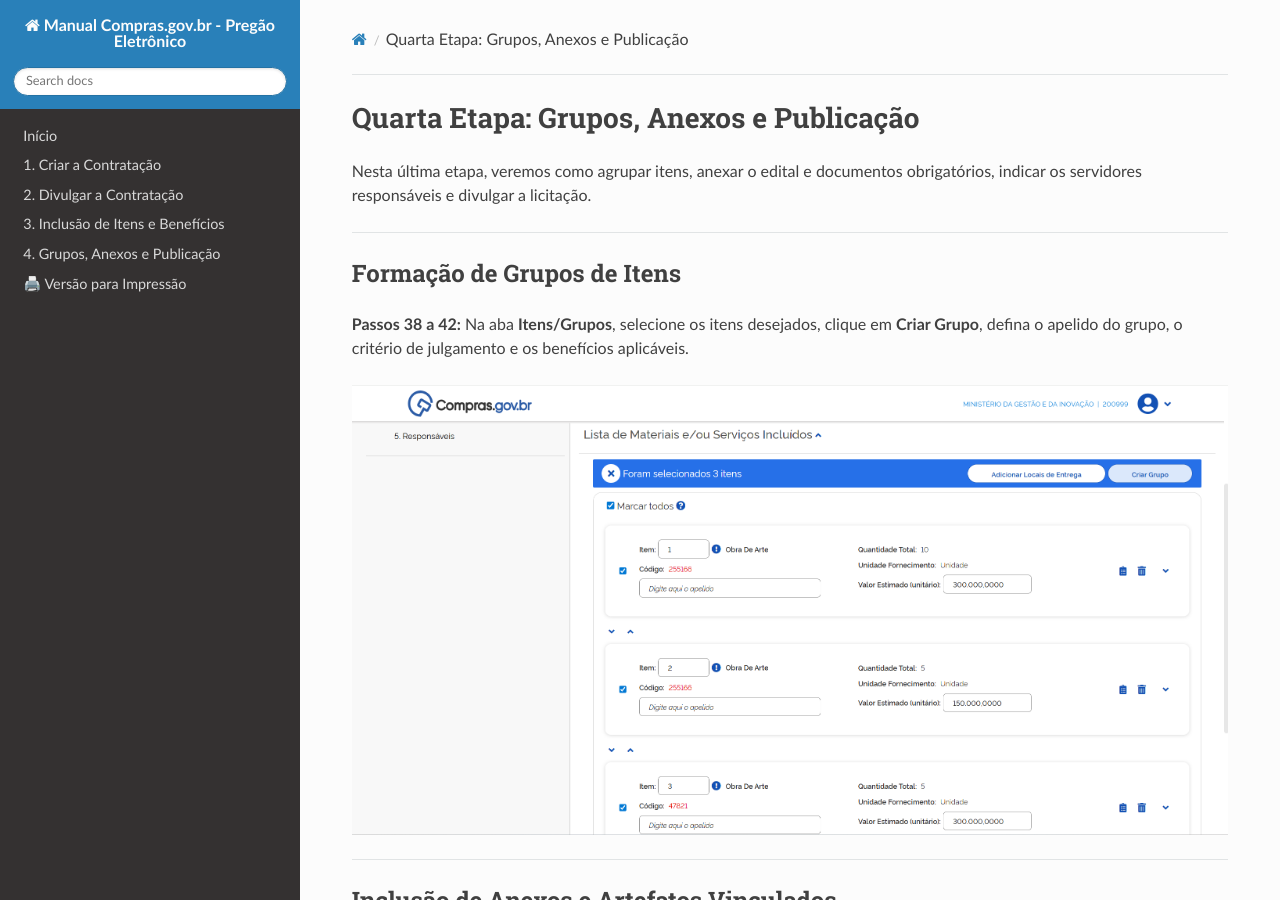
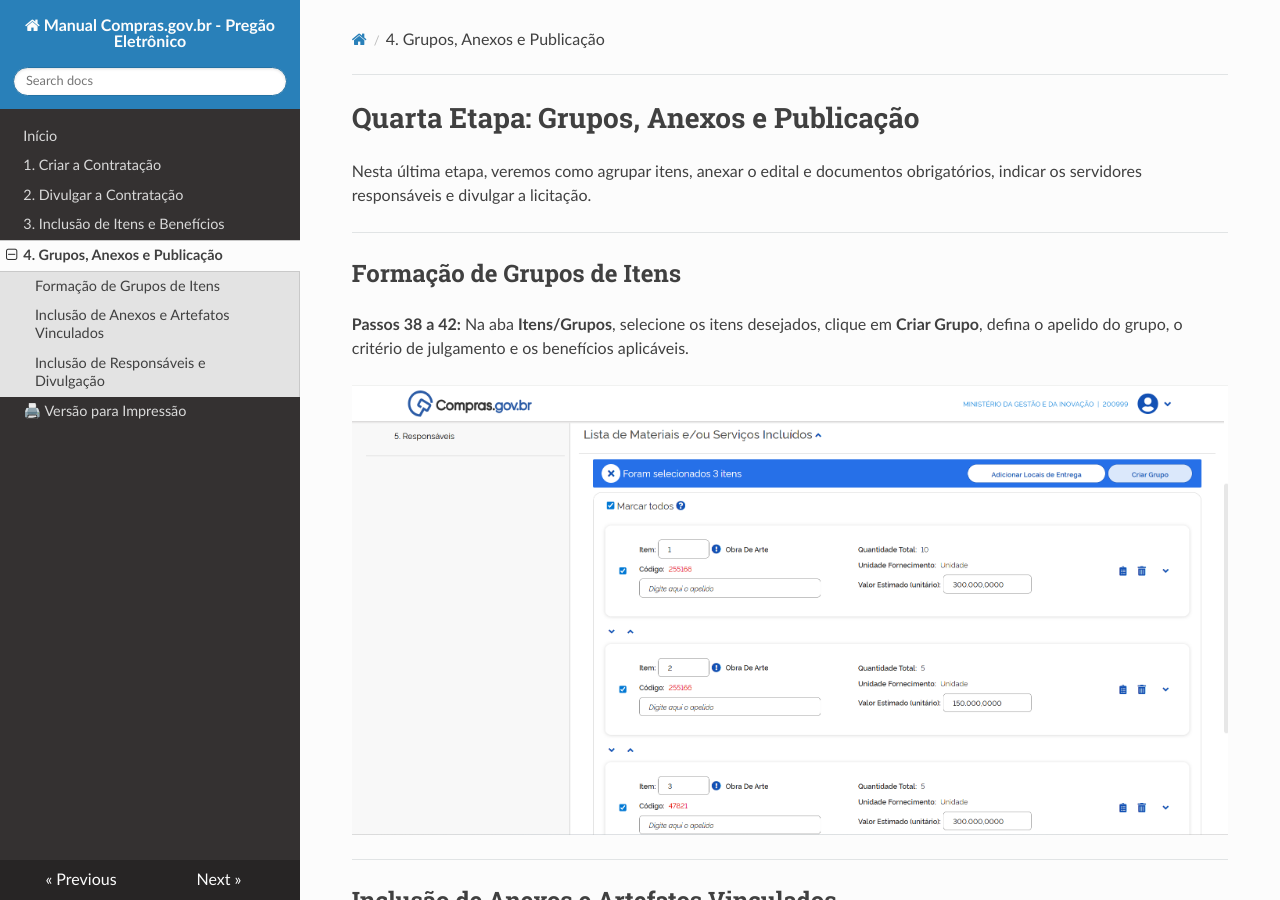
Before and after one commit to emilix10-bit/manual-compras-pregao, an MkDocs documentation site: the page built from docs/04-grupos-anexos-responsaveis.md, in a window 1280 px wide and 900 px high. Built offline with MkDocs 1.6.1, drawn with Linux system fonts in a browser that asks for light colours; nearby versions of some CDN libraries; part of the change alters nothing that is shown.

Commit message:
Update mkdocs.yml

```diff
--- a/mkdocs.yml
+++ b/mkdocs.yml
@@ -8,7 +8,7 @@ nav:
   - 1. Criar a Contratação: 01-criar-contratacao.md
   - 2. Divulgar a Contratação: 02-divulgar-contratacao.md
   - 3. Inclusão de Itens e Benefícios: 03-inclusao-itens.md
-  - 4. Grupos, Anexos e Publicação: 04-grupos-anexos-publicacao.md
+  - 4. Grupos, Anexos e Publicação: 04-grupos-anexos-responsaveis.md
   - 🖨️ Versão para Impressão: versao-impressao.md
 
 extra_css:
```
